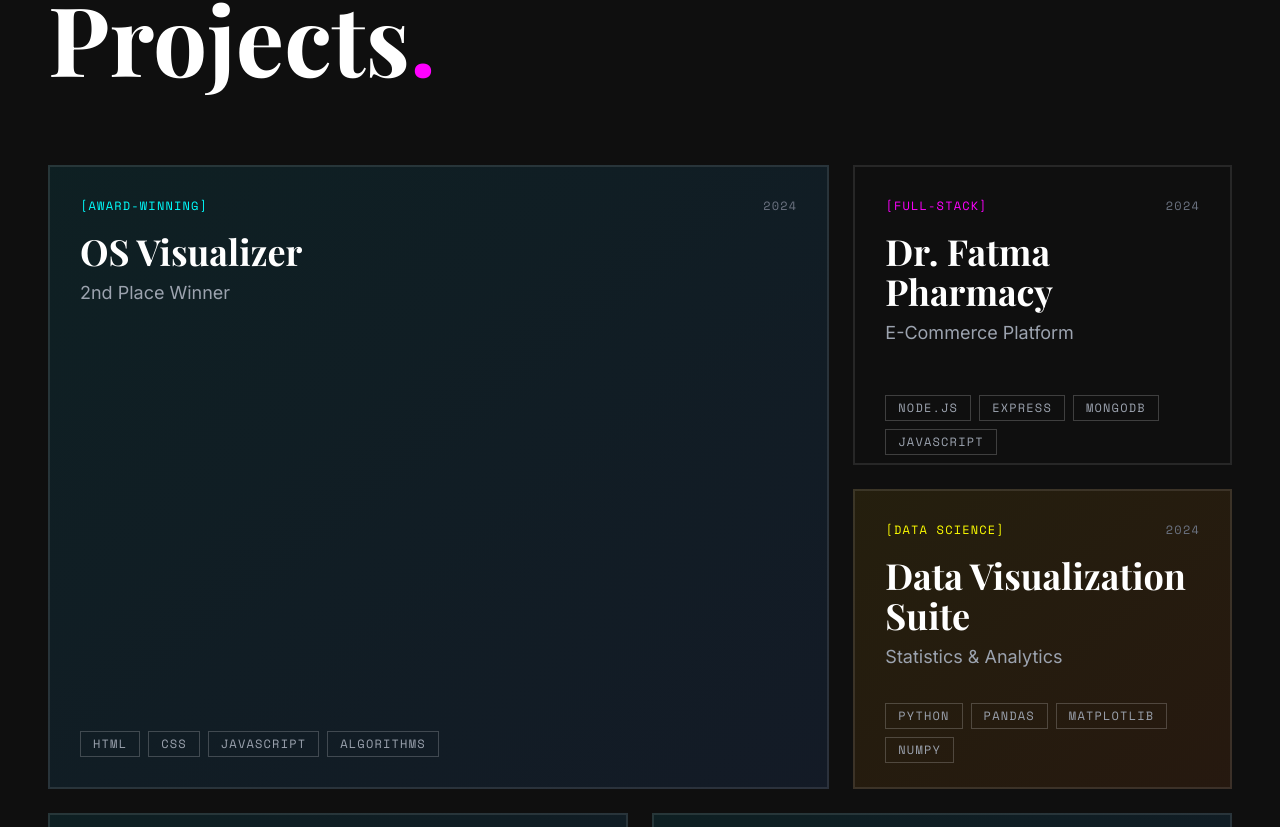
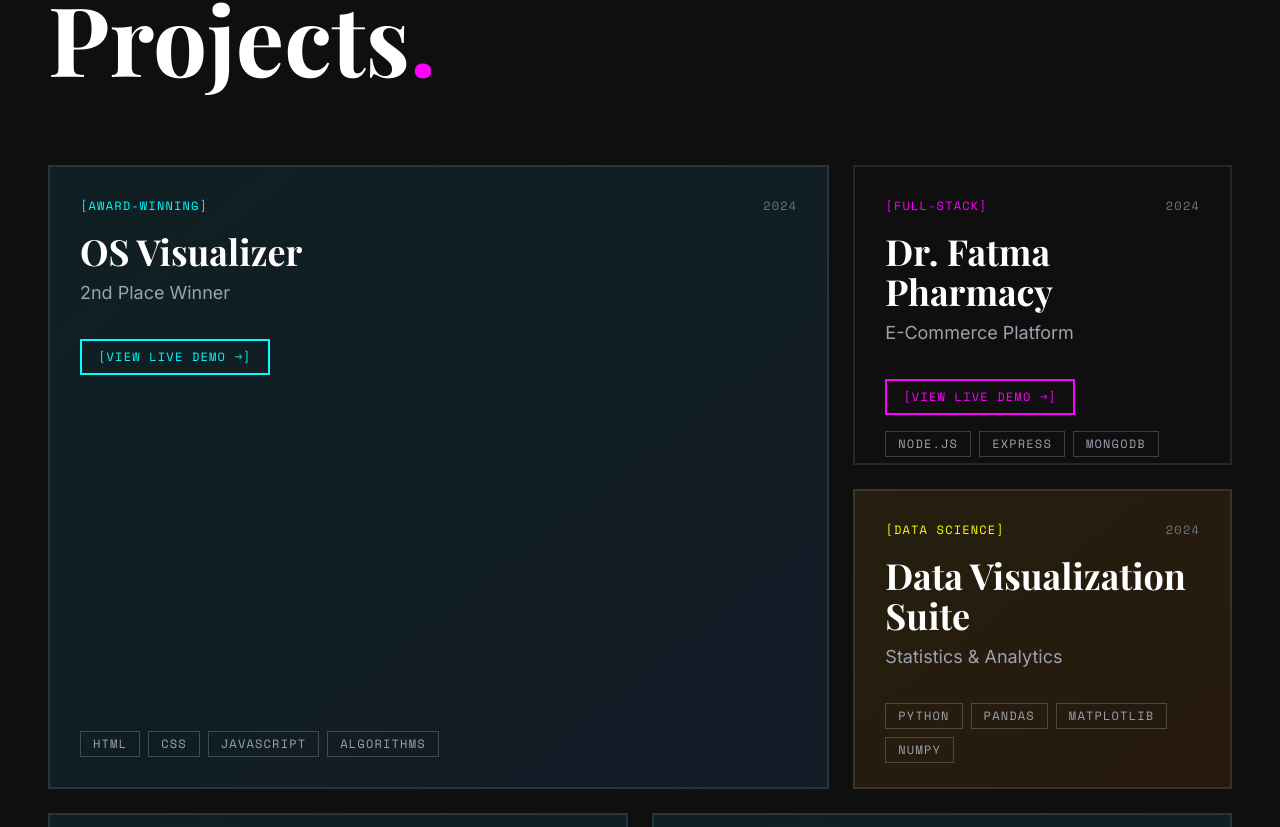
Before and after one commit to kandil11/Portfolio, a Next.js app: page / in a window 1280 px wide. Shown: the part 973-1800 px from the top of the page. Built offline with nearby package versions, Linux system fonts and the light colour scheme; a web font is replaced by a local one.

Commit message:
feat: Make project cards directly clickable to their live demo links and ensure the live demo button is always visible when a link exists.

```diff
--- a/components/Projects.tsx
+++ b/components/Projects.tsx
@@ -115,9 +115,14 @@ export default function Projects() {
               whileInView={{ opacity: 1, y: 0 }}
               transition={{ duration: 0.6, delay: index * 0.1 }}
               viewport={{ once: true }}
-              className={`project-card ${project.gridClass} group relative overflow-hidden cursor-pointer`}
+              className={`project-card ${project.gridClass} group relative overflow-hidden ${project.link ? 'cursor-pointer' : ''}`}
               onMouseEnter={() => setHoveredProject(project.id)}
               onMouseLeave={() => setHoveredProject(null)}
+              onClick={() => {
+                if (project.link) {
+                  window.open(project.link, '_blank', 'noopener,noreferrer');
+                }
+              }}
             >
               {/* Background gradient */}
               <div
@@ -143,7 +148,7 @@ export default function Projects() {
               />
 
               {/* Content */}
-              <div className="relative h-full p-8 flex flex-col justify-between">
+              <div className="relative h-full p-8 flex flex-col justify-between z-10">
                 <div>
                   <div className="flex justify-between items-start mb-4">
                     <span className={`mono-label text-${project.color}`}>
@@ -170,17 +175,9 @@ export default function Projects() {
                     {project.description}
                   </motion.p>
 
-                  {/* Live Demo Button - visible on hover if link exists */}
+                  {/* Live Demo Button - always visible if link exists */}
                   {project.link && (
-                    <motion.div
-                      initial={{ opacity: 0, height: 0 }}
-                      animate={{
-                        opacity: hoveredProject === project.id ? 1 : 0,
-                        height: hoveredProject === project.id ? 'auto' : 0,
-                      }}
-                      transition={{ duration: 0.3 }}
-                      className="overflow-hidden mb-4"
-                    >
+                    <div className="mb-4">
                       <a
                         href={project.link}
                         target="_blank"
@@ -195,7 +192,7 @@ export default function Projects() {
                       >
                         [VIEW LIVE DEMO →]
                       </a>
-                    </motion.div>
+                    </div>
                   )}
                 </div>
 
```
Also changed, not shown: 1 other file (tests, documents, lock files or other folders).
